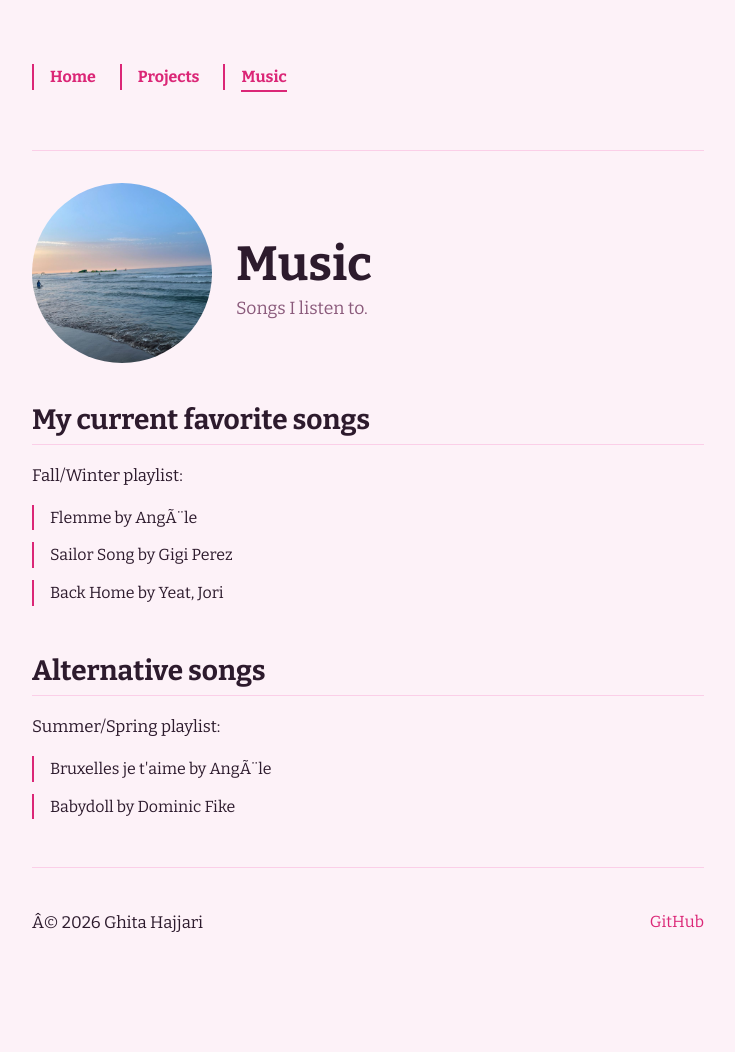
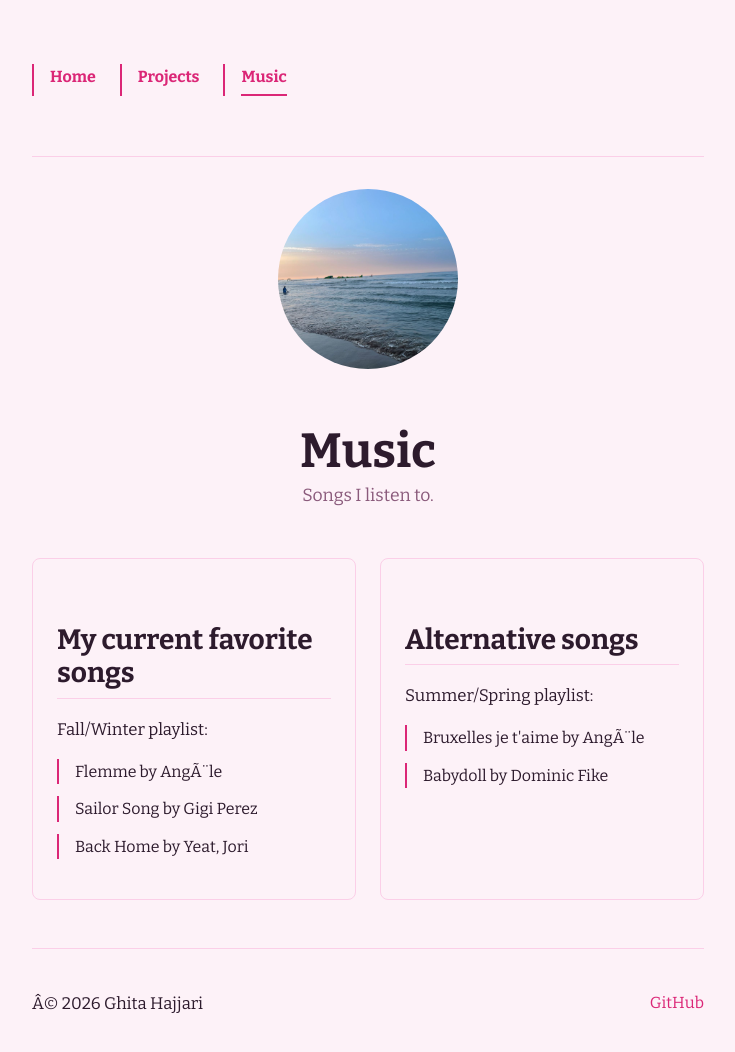
Before and after one commit to ghitahajjari/csc441-web-ghitahajjari, a plain HTML site: page music.html in a window 1280 px wide. Shown: the whole page, without its empty margins (272-1007 px from the left). Before the commit the page ends 1000 px from the top, so only its background shows below. Drawn offline with nearby package versions, Linux system fonts and the light colour scheme.

Commit message:
Lab 14 done

```diff
--- a/music.html
+++ b/music.html
@@ -33,7 +33,9 @@
 
     <!-- Lab 13: Task 2:  my third page -->
     <main>
-        <section>
+        <!-- Lab 14: Task 3: cards on my music page -->
+        <div class="cards">
+            <section class="card">
            <h2>My current favorite songs</h2>
            <p>Fall/Winter playlist:</p>
            <ul>
@@ -42,7 +44,7 @@
                 <li>Back Home by Yeat, Jori</li>
             </ul>
         </section>
-        <section>
+        <section class="card">
             <h2>Alternative songs</h2>
             <p> Summer/Spring playlist:</p>
             <ul>
@@ -50,6 +52,7 @@
                 <li>Babydoll by Dominic Fike</li>
             </ul>
         </section>
+        </div>
     </main>
 
 
--- a/styles.css
+++ b/styles.css
@@ -23,9 +23,14 @@ body {
 header {
     display: flex;
     /* Lab 12: Task 4: let the header stack when there isn't room */
-    flex-wrap: wrap;
+    /* flex-wrap: wrap; */
     align-items: center;
     gap: 1.5rem;
+    /* Lab 14: Task 6: a hero header */
+    min-height: 40vh;
+    flex-direction: column;
+    justify-content: center;
+    text-align: center;
 }
 
 h1 { font-size: 3rem;   /*Class 12: Step 2: my own scale*/
@@ -49,12 +54,21 @@ p{
 }
 
 /* Lab 12: Task 3: footer */
+/* Lab 14: Task 4: footer stacks on narrow screens */
 footer {
+    display: flex;
+    flex-direction: column;
+    gap: 0.5rem;
+    align-items: center;
     border-top: 1px solid var(--border);
     padding-top: 1.5rem;
-    display: flex;
-    justify-content: space-between;
-    align-items: center;
+}
+
+@media (min-width: 40rem) {
+    footer {
+        flex-direction: row;
+        justify-content: space-between;
+    }
 }
 
 /* Lab 11: Task 4: links */
@@ -87,12 +101,21 @@ li {
  }
 
 /* Class 13: Step 3: the nav bar */
+/* Lab 14: Task 1: the nav stacks on narrow screens */
 nav ul {
     list-style: none;
     padding-left: 0;
     display: flex;
-    gap: 1.5rem;
+    flex-direction: column;
+    gap: 0.5rem;
     margin-bottom: 2rem;
+}
+
+@media (min-width: 40rem) {
+    nav ul {
+        flex-direction: row;
+        gap: 1.5rem;
+    }
 }
 
 nav a {
@@ -100,6 +123,9 @@ nav a {
     font-weight: 700;
     padding-bottom: 0.25rem;
     border-bottom: 2px solid transparent;
+    /* Lab 14: Task 5: fixes */
+    padding: 0.5rem O;
+    display: inline-block;
 }
 
 nav a:hover {
@@ -144,3 +170,6 @@ nav a:focus-visible {
 @media (min-width: 40rem) {
     .cards { flex-direction: row; }
 }
+
+/* Lab 14: Task 5: fixes */
+img { max-width: 100%; height:auto; }
```
Also changed, not shown: 1 other file.
